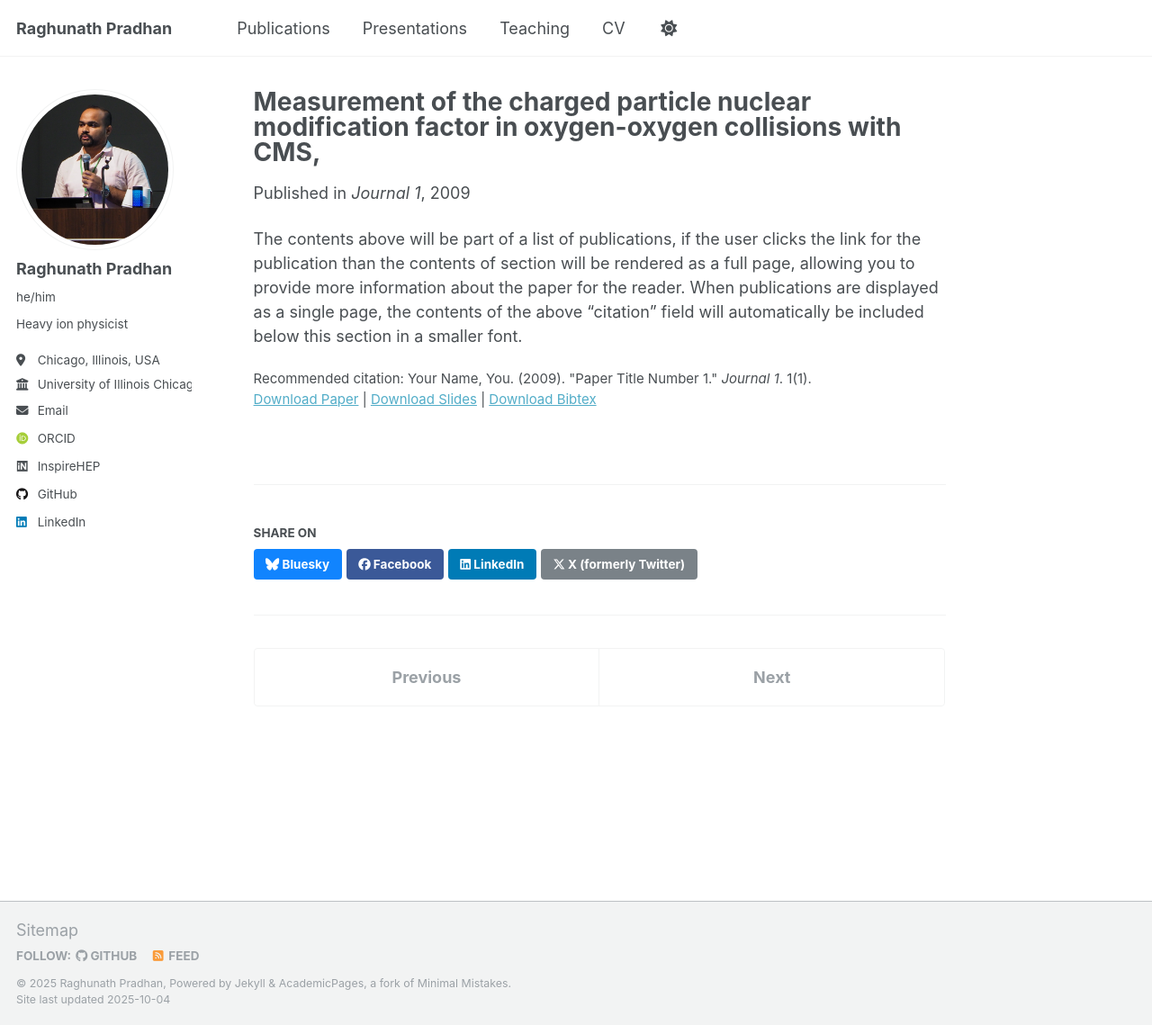
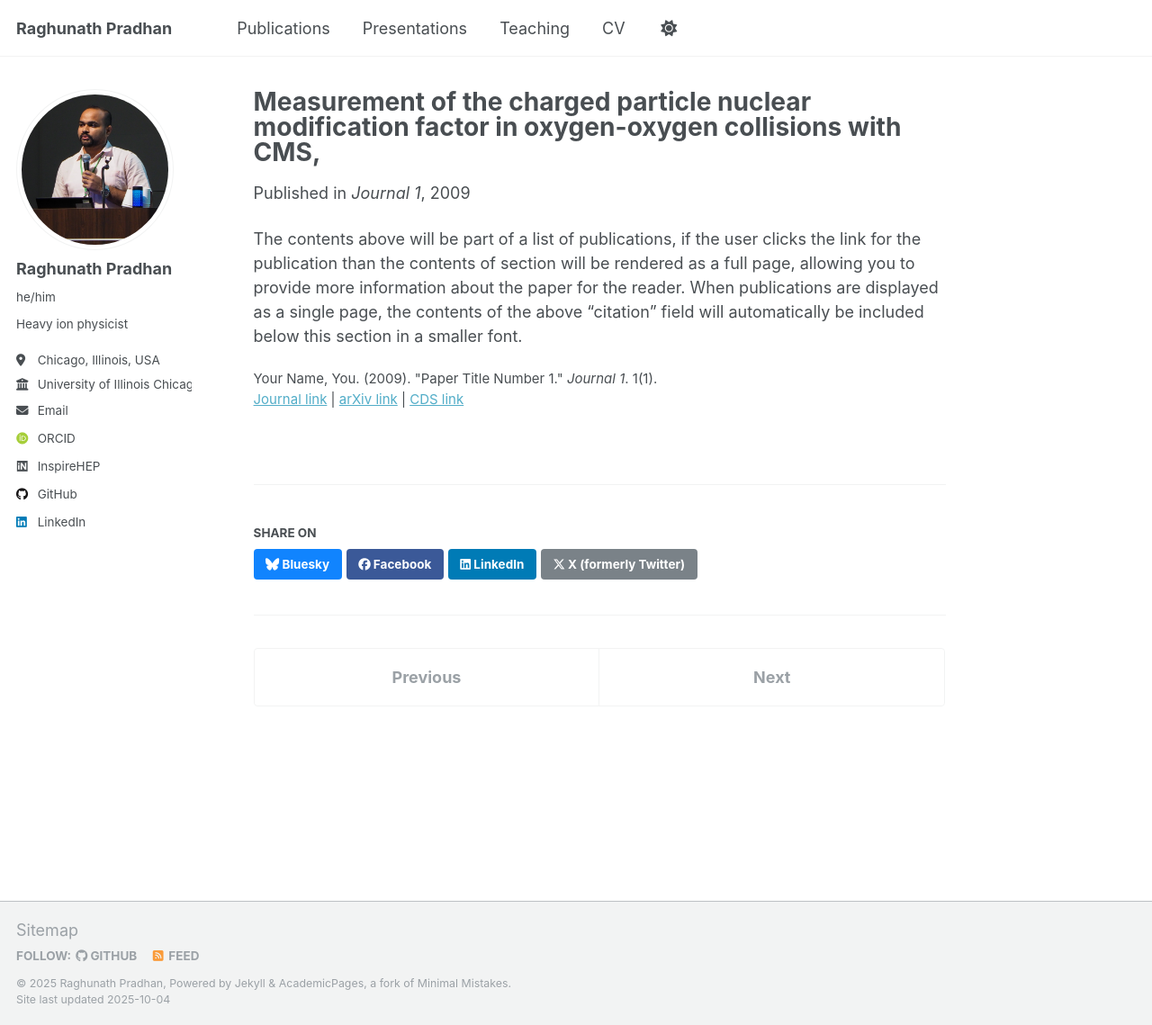
Before and after one commit to RAGHUMATAPITA/RAGHUMATAPITA.github.io, a Jekyll site: the page built from _publications/2009-10-01-paper-title-number-1.md, in a window 1280 px wide and 1139 px high. Shown: the whole window at 90% size. Built offline with Jekyll 4.4.1, drawn with Linux system fonts in a browser that asks for light colours; some web fonts are replaced; a script that is not in the unit is left out.

Commit message:
updating publications

```diff
--- a/_layouts/single.html
+++ b/_layouts/single.html
@@ -48,29 +48,29 @@ layout: default
         {{ content }}
 
         {% if page.citation and page.paperurl and page.slidesurl and page.bibtexurl %}
-          <p style="font-size: smaller">Recommended citation: {{ page.citation }}<br /><a href="{{ page.paperurl }}">Download Paper</a> | <a href="{{ page.slidesurl }}">Download Slides</a> | <a href="{{ page.bibtexurl }}">Download Bibtex</a></p>
+          <p style="font-size: smaller"> {{ page.citation }}<br /><a href="{{ page.paperurl }}">Journal link</a> | <a href="{{ page.slidesurl }}">arXiv link</a> | <a href="{{ page.bibtexurl }}">CDS link</a></p>
         {% elsif page.citation and page.paperurl and page.slidesurl %}
-          <p style="font-size: smaller">Recommended citation: {{ page.citation }}<br /><a href="{{ page.paperurl }}">Download Paper</a> | <a href="{{ page.slidesurl }}">Download Slides</a></p>
+          <p style="font-size: smaller"> {{ page.citation }}<br /><a href="{{ page.paperurl }}">Journal link</a> | <a href="{{ page.slidesurl }}">arXiv link</a></p>
         {% elsif page.citation and page.paperurl and page.bibtexurl %}
-          <p style="font-size: smaller">Recommended citation: {{ page.citation }}<br /><a href="{{ page.paperurl }}">Download Paper</a> | <a href="{{ page.bibtexurl }}">Download Bibtex</a></p>
+          <p style="font-size: smaller"> {{ page.citation }}<br /><a href="{{ page.paperurl }}">Journal link</a> | <a href="{{ page.bibtexurl }}">CDS link</a></p>
         {% elsif page.citation and page.paperurl %}
-          <p style="font-size: smaller">Recommended citation: {{ page.citation }}<br /><a href="{{ page.paperurl }}">Download Paper</a></p>
+          <p style="font-size: smaller"> {{ page.citation }}<br /><a href="{{ page.paperurl }}">Journal link</a></p>
         {% elsif page.citation and page.slidesurl and page.bibtexurl %}
-          <p style="font-size: smaller">Recommended citation: {{ page.citation }}<br /><a href="{{ page.slidesurl }}">Download Slides</a> | <a href="{{ page.bibtexurl }}">Download Bibtex</a></p>
+          <p style="font-size: smaller"> {{ page.citation }}<br /><a href="{{ page.slidesurl }}">arXiv link</a> | <a href="{{ page.bibtexurl }}">CDS link</a></p>
         {% elsif page.citation and page.slidesurl %}
-          <p style="font-size: smaller">Recommended citation: {{ page.citation }}<br /><a href="{{ page.slidesurl }}">Download Slides</a></p>
+          <p style="font-size: smaller"> {{ page.citation }}<br /><a href="{{ page.slidesurl }}">arXiv link</a></p>
         {% elsif page.slidesurl and page.bibtexurl %}
-          <p style="font-size: smaller"><a href="{{ page.slidesurl }}">Download Slides</a> | <a href="{{ page.bibtexurl }}">Download Bibtex</a></p>
+          <p style="font-size: smaller"><a href="{{ page.slidesurl }}">arXiv link</a> | <a href="{{ page.bibtexurl }}">CDS link</a></p>
         {% elsif page.paperurl and page.bibtexurl %}
-          <p style="font-size: smaller"><a href="{{ page.paperurl }}">Download Paper</a> | <a href="{{ page.bibtexurl }}">Download Bibtex</a></p>
+          <p style="font-size: smaller"><a href="{{ page.paperurl }}">Journal link</a> | <a href="{{ page.bibtexurl }}">CDS link</a></p>
         {% elsif page.citation and page.bibtexurl %}
-          <p style="font-size: smaller">Recommended citation: {{ page.citation }}<br /><a href="{{ page.bibtexurl }}">Download Bibtex</a></p>
+          <p style="font-size: smaller"> {{ page.citation }}<br /><a href="{{ page.bibtexurl }}">CDS link</a></p>
         {% elsif page.citation %}
-          <p style="font-size: smaller">Recommended citation: {{ page.citation }}</p>
+          <p style="font-size: smaller"> {{ page.citation }}</p>
         {% elsif page.slidesurl %}
-          <p style="font-size: smaller"><a href="{{ page.slidesurl }}">Download Slides</a></p>
+          <p style="font-size: smaller"><a href="{{ page.slidesurl }}">arXiv link</a></p>
         {% elsif page.bibtexurl %}
-          <p style="font-size: smaller"><a href="{{ page.bibtexurl }}">Download Bibtex</a></p>
+          <p style="font-size: smaller"><a href="{{ page.bibtexurl }}">CDS link</a></p>
         {% endif %}
 
         {% if page.link %}<div><a href="{{ page.link }}" class="btn">{{ site.data.ui-text[site.locale].ext_link_label | default: "Direct Link" }}</a></div>{% endif %}
```
